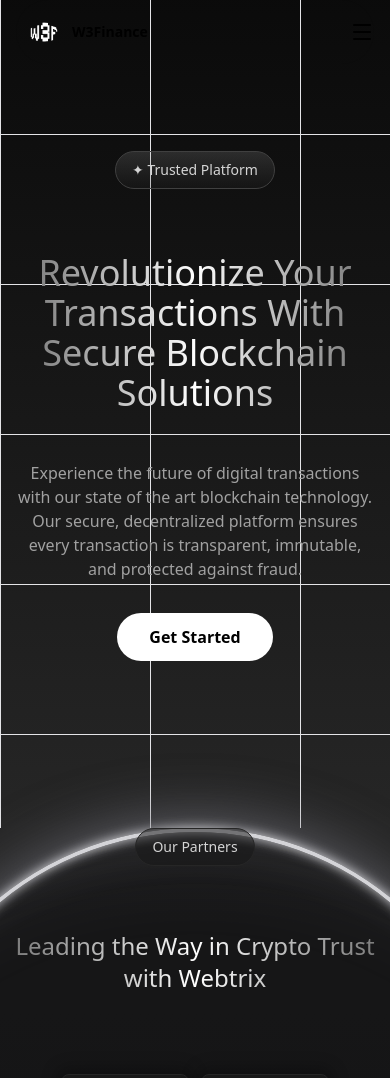
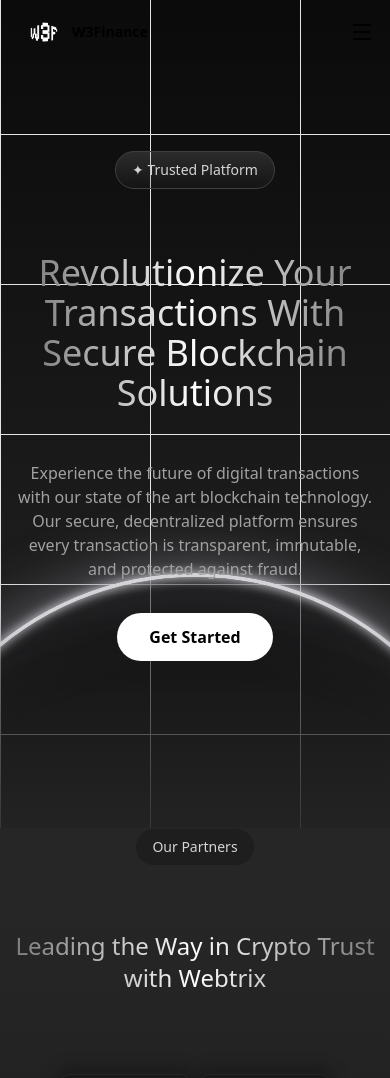
Before and after one commit to Nurman2022/web3-finance, a Next.js app: page / in a window 390 px wide. Shown: the top 1078 px of the page. Built offline with nearby package versions, Linux system fonts and the light colour scheme.

Commit message:
update background

```diff
--- a/src/app/layout.jsx
+++ b/src/app/layout.jsx
@@ -1,5 +1,7 @@
 import { Inter } from "next/font/google";
 import "./globals.css";
+import { NavbarMain } from "@/components/navbar";
+import { CircleGradient } from "@/components/ui/circle-gradient";
 
 const inter = Inter({
   variable: "--font-inter",
@@ -18,7 +20,12 @@
       <body
         className={`${inter.variable} antialiased`}
       >
-        {children}
+        <NavbarMain>
+          <div className="relative w-full overflow-hidden -mt-20">
+            <CircleGradient />
+            {children}
+          </div>
+        </NavbarMain>
       </body>
     </html>
   );
--- a/src/app/page.jsx
+++ b/src/app/page.jsx
@@ -1,6 +1,5 @@
 'use client'
 import { BackgroundBeamsWithCollision } from "@/components/ui/background-beams-with-collision";
-import { NavbarDemo } from "@/components/navbar";
 import { Features } from "@/components/sections/features";
 import { InfoSection } from "@/components/sections/info-section";
 import { FAQ } from "@/components/sections/faq";
@@ -11,10 +10,10 @@
 
 export default function Home() {
   return (
-    <NavbarDemo >
-      <div className="relative w-full overflow-hidden -mt-20">
+
+    <>
       <BackgroundBeamsWithCollision>
-          <div className="relative z-20 flex flex-col items-center justify-center px-4 text-center">
+        <section className="relative z-20 flex flex-col items-center justify-center px-4 text-center">
           <div className="mb-8">
 
             <span className="inline-flex items-center gap-2 rounded-full bg-gradient-to-b from-neutral-400/20 to-neutral-800/20 border border-neutral-700 px-4 py-2 text-sm text-neutral-300">
@@ -35,9 +34,9 @@
             Get Started
           </button>
 
-          </div>
+        </section>
+      </BackgroundBeamsWithCollision>
 
-        </BackgroundBeamsWithCollision>
       <HeroGradientCircle>
         <Partners />
         <Features />
@@ -45,7 +44,7 @@
         <FAQ />
       </HeroGradientCircle>
       <Footer />
-      </div>
-    </NavbarDemo >
+    </>
+
   );
 }
--- a/src/components/Navbar.jsx
+++ b/src/components/Navbar.jsx
@@ -14,7 +14,7 @@
 import { User } from "lucide-react";
 import { navItems, navbarConfig } from "@/data/navbar";
 
-export function NavbarDemo({ children }) {
+export function NavbarMain({ children }) {
     const [isMobileMenuOpen, setIsMobileMenuOpen] = useState(false);
 
     return (
--- a/src/components/sections/Partners.jsx
+++ b/src/components/sections/Partners.jsx
@@ -1,3 +1,5 @@
+import { CircleGradient } from "../ui/circle-gradient";
+
 export function Partners() {
     const partnersImg = [
         { name: "tron", logo: "/image/tron-logo.png" },
@@ -9,7 +11,8 @@
     ];
     return (
         <>
-            <div className="relative flex flex-col items-center z-20">
+            <section className="relative flex flex-col items-center z-20">
+                {/* <CircleGradient /> */}
                 <div className="mb-8">
                     <span className="inline-flex items-center rounded-full border border-dark-grid bg-neutral-900/50 px-4 py-2 text-sm text-neutral-300">
                         Our Partners
@@ -34,7 +37,7 @@
                         </div>
                     ))}
                 </div>
-            </div>
+            </section>
         </>
 
     );
--- a/src/components/ui/background-beams-with-collision.jsx
+++ b/src/components/ui/background-beams-with-collision.jsx
@@ -2,6 +2,7 @@
 import { cn } from "@/lib/utils";
 import { motion } from "motion/react";
 import React, { useRef, useState, useEffect } from "react";
+import { CircleGradient } from "./circle-gradient";
 
 export const BackgroundBeamsWithCollision = ({
     children,
@@ -75,7 +76,7 @@
         <div
             ref={parentRef}
             className={cn(
-                "h-screen bg-gradient-to-b from-neutral-950 to-neutral-800  relative flex items-center w-full justify-center overflow-hidden",
+                "h-[100vh] bg-gradient-to-b from-neutral-950 to-neutral-800  relative flex items-center w-full justify-center overflow-hidden",
                 className
             )}>
 
@@ -96,6 +97,8 @@
                         parentRef={parentRef} />
                 ))
             }
+            {/* <CircleGradient /> */}
+
             {children}
 
         </div>
--- a/src/components/ui/circle-gradient.jsx
+++ b/src/components/ui/circle-gradient.jsx
@@ -2,7 +2,7 @@
 
 export function CircleGradient() {
     return (
-        <div className="absolute inset-x-0 -top-20 md:-top-40 overflow-hidden pt-20 pointer-events-none">
+        <div className="absolute inset-x-0 md:top-[45rem] top-[31.8rem] overflow-hidden pt-20 pointer-events-none">
             <div className="group relative w-full pt-[80%]">
                 <div
                     className="absolute top-0 left-1/2 -translate-x-1/2 z-10 w-[160%] pt-[160%] overflow-hidden rounded-[100%]
@@ -57,6 +57,9 @@
                     ></div>
                 </div>
             </div>
+
+            {/* Overlay gradient - bottom to neutral-800 */}
+            <div className="absolute inset-x-0 bottom-0 h-64 bg-gradient-to-b from-transparent to-neutral-800 pointer-events-none z-20 md:invisible visible" />
         </div>
     );
 }
--- a/src/components/ui/hero-gradient-circle.jsx
+++ b/src/components/ui/hero-gradient-circle.jsx
@@ -6,12 +6,11 @@
 
         <>
             {/* <div className={`relative bg-gradient-to-b from-amber-800 via-blue-400 to-dark-bg border-2 border-red-600 ${className}`}> */}
-            <div className={`relative bg-gradient-to-b from-neutral-800 via-dark-bg to-dark-bg ${className}`}>
-                {/* <div className={`relative bg-gradient-to-b from-dark-bg to-dark-bg md:from-neutral-800 md:via-dark-bg  ${className}`}> */}
+            <section className={`relative${className}`}>
+                {/* Overlay gradient - top from neutral to dark-bg */}
+                <div className="absolute inset-x-0 top-0 h-64 bg-gradient-to-b from-neutral-800 md:from-neutral-800 to-transparent pointer-events-none z-20 md:invisible visible" />
 
-                <CircleGradient />
-
-                <div className="absolute inset-0 pointer-events-none z-10">
+                <div className="absolute inset-0 pointer-events-none">
                     {/* top left */}
                     <div className="absolute top-1/2 -left-96 w-[900px] h-[1000px] bg-neutral-400/20 rounded-full blur-[130px]" />
 
@@ -33,10 +32,12 @@
                 </div>
 
                 {/* content */}
-                <div className="z-20">
+                {/* <div className="z-20 bg-gradient-to-b from-dark-bg-tertiary via-black/95 to-dark-bg "> */}
+                <div className="z-20 bg-gradient-to-b from-neutral-800 via-black/95 to-dark-bg ">
+
                     {children}
                 </div>
-            </div>
+            </section>
         </>
     );
 }
```
Lines whose indentation alone changed are shown as unchanged.
